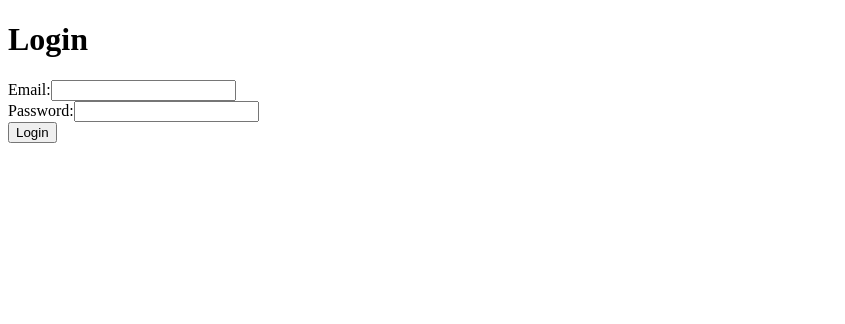
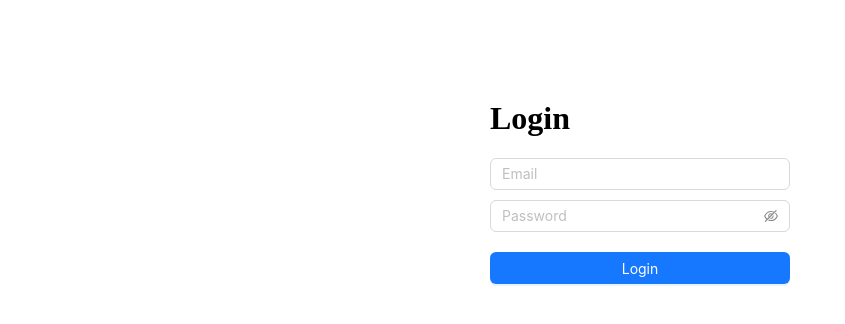
Before and after one commit to hbtpoprock/nextjs-frontend, a Next.js app: page /login in a window 1280 px wide. Shown: the top 324 px of the page, without its empty margins (0-845 px from the left). Built offline with nearby package versions, Linux system fonts and the light colour scheme.

Commit message:
add loader

```diff
--- a/pages/login.js
+++ b/pages/login.js
@@ -1,15 +1,17 @@
 // pages/login.js
 import { useState } from "react";
 import { useRouter } from "next/router";
+import { Input, Button, message } from "antd";
 
 const Login = () => {
   const [email, setEmail] = useState("");
   const [password, setPassword] = useState("");
-  const [errorMessage, setErrorMessage] = useState(null);
-  const [successMessage, setSuccessMessage] = useState(null);
   const router = useRouter();
+  const [loading, setLoading] = useState(false);
 
   const handleLogin = async () => {
+    setLoading(true);
+
     try {
       const response = await fetch("http://localhost:8000/api/login", {
         method: "POST",
@@ -30,45 +32,42 @@ const Login = () => {
         // Redirect to the protected page
         router.push("/order");
 
-        // Optionally, you can reset the error message
-        setErrorMessage(null);
+        // Show success message
+        message.success("Login successful!");
       } else {
         // Handle login error
         const errorMessage = await response.text();
-        setErrorMessage(errorMessage);
-        console.error("Login failed:", errorMessage);
-
-        // Optionally, you can reset the success message
-        setSuccessMessage(null);
+        message.error(`Login failed: ${errorMessage}`);
       }
     } catch (error) {
       console.error("Error during login:", error);
     }
+    setLoading(false);
   };
 
   return (
-    <div>
+    <div style={{ maxWidth: "300px", margin: "auto", marginTop: "100px" }}>
       <h1>Login</h1>
-      <div>
-        <label>Email:</label>
-        <input
-          type="text"
+      <Input
+        placeholder="Email"
         value={email}
         onChange={(e) => setEmail(e.target.value)}
+        style={{ marginBottom: "10px" }}
       />
-      </div>
-      <div>
-        <label>Password:</label>
-        <input
-          type="password"
+      <Input.Password
+        placeholder="Password"
         value={password}
         onChange={(e) => setPassword(e.target.value)}
+        style={{ marginBottom: "20px" }}
       />
-      </div>
-      <button onClick={handleLogin}>Login</button>
-
-      {errorMessage && <p style={{ color: "red" }}>{errorMessage}</p>}
-      {successMessage && <p style={{ color: "green" }}>{successMessage}</p>}
+      <Button
+        type="primary"
+        onClick={handleLogin}
+        loading={loading}
+        style={{ width: "100%" }}
+      >
+        Login
+      </Button>
     </div>
   );
 };
```
Lines whose indentation alone changed are shown as unchanged.
